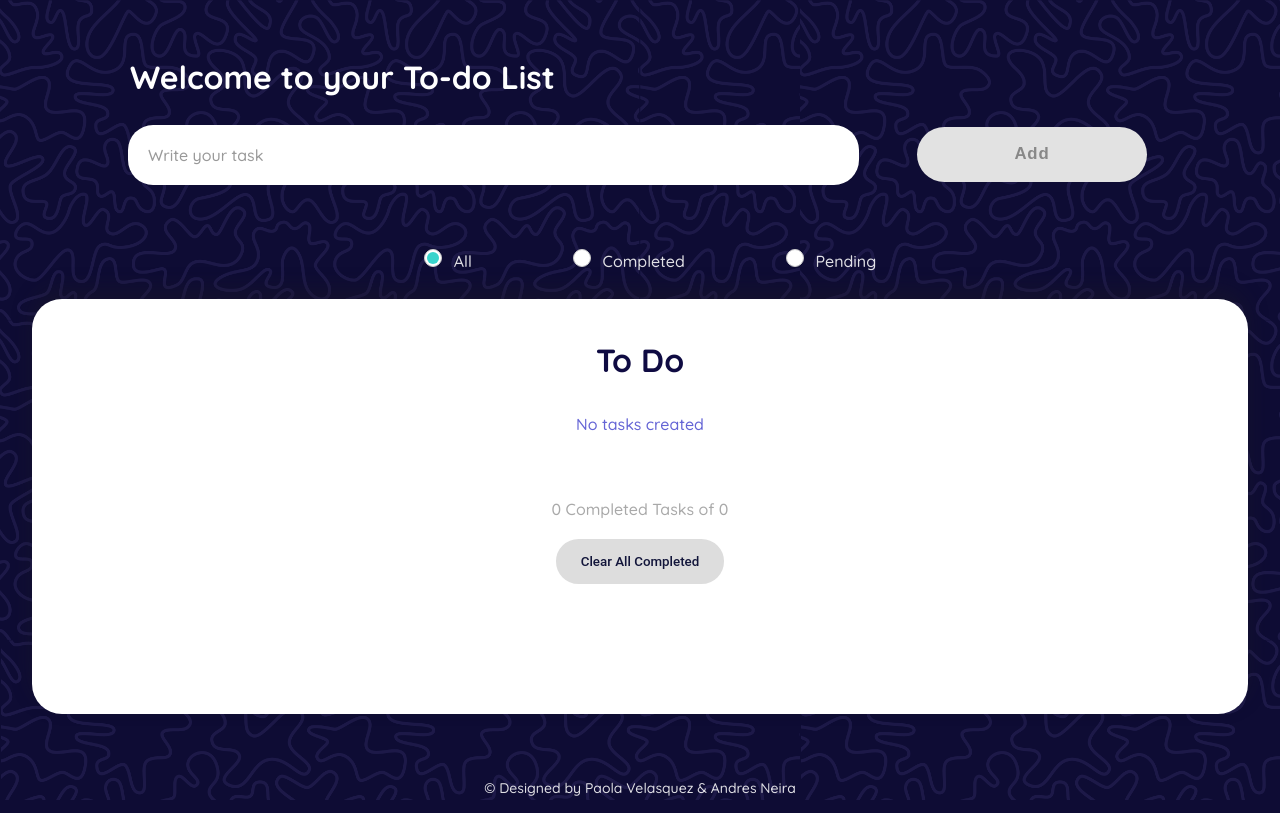
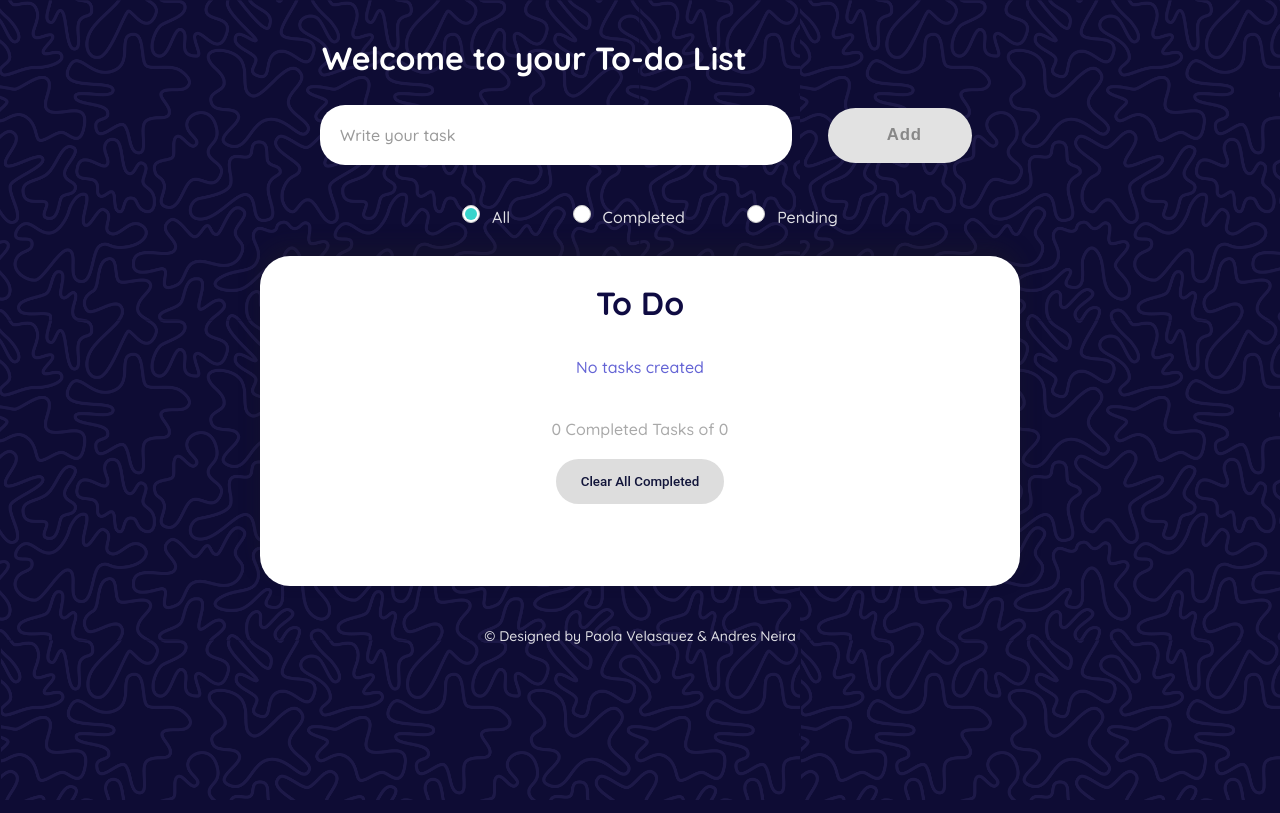
Before and after one commit to AndresNei20/Web-2024-1, a React (Vite) app in the folder ToDo-app/: page / in a window 1280 px wide. Built offline with nearby package versions, Linux system fonts and the light colour scheme.

Commit message:
max width addedd to css

```diff
--- a/ToDo-app/src/App.css
+++ b/ToDo-app/src/App.css
@@ -3,6 +3,9 @@
   padding: 0px;
   font-family: "Quicksand", sans-serif;
   font-weight: 500;
+  max-width: 800px;
+  margin: 0 auto;
+
 }
 
 body {
@@ -27,6 +30,7 @@ h1 {
   background-color: white;
   color: rgb(100, 100, 213);
   width: 95%;
+  max-width: 800px;
   padding-bottom: 10%;
   margin: 0 auto;
   border-radius: 30px;
```
